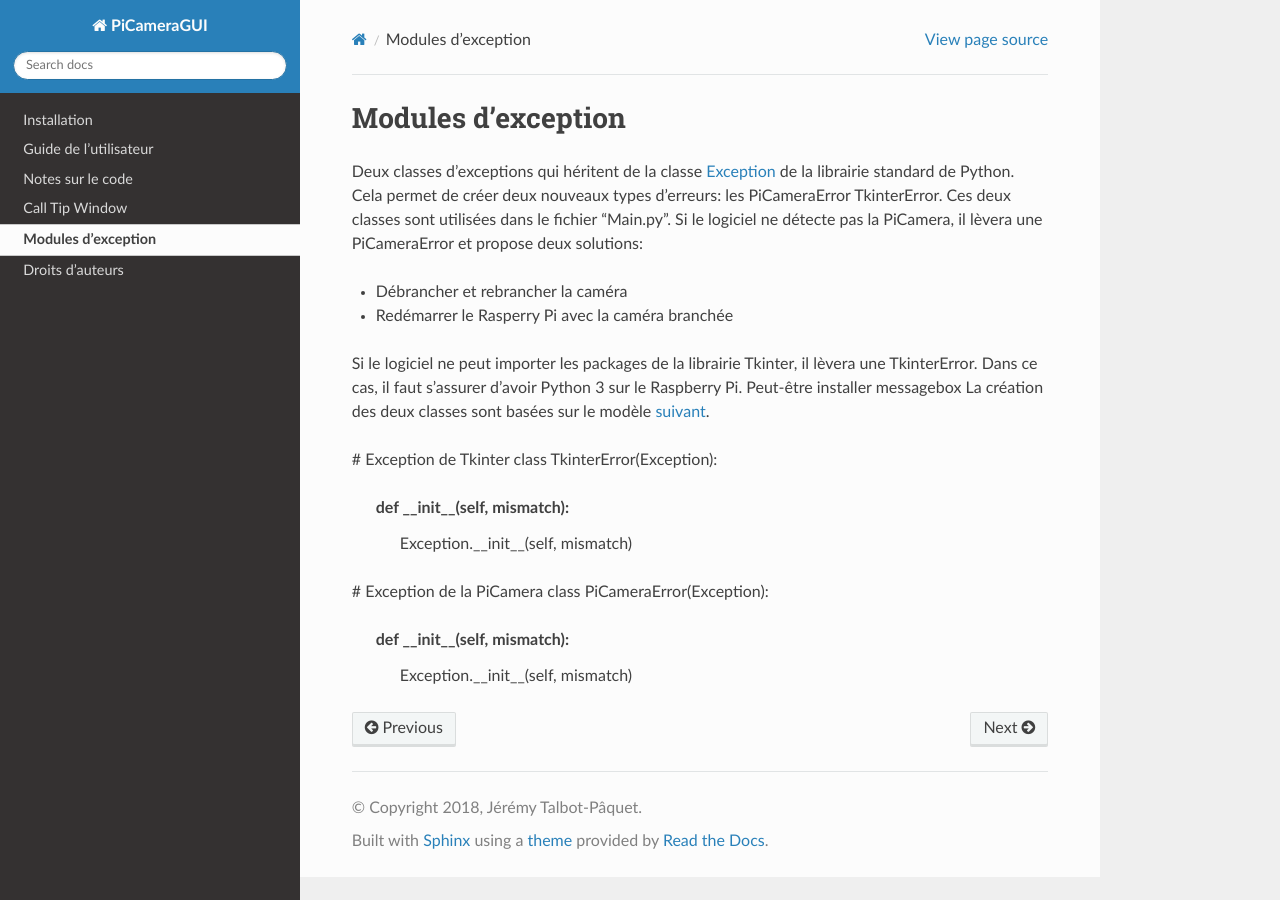
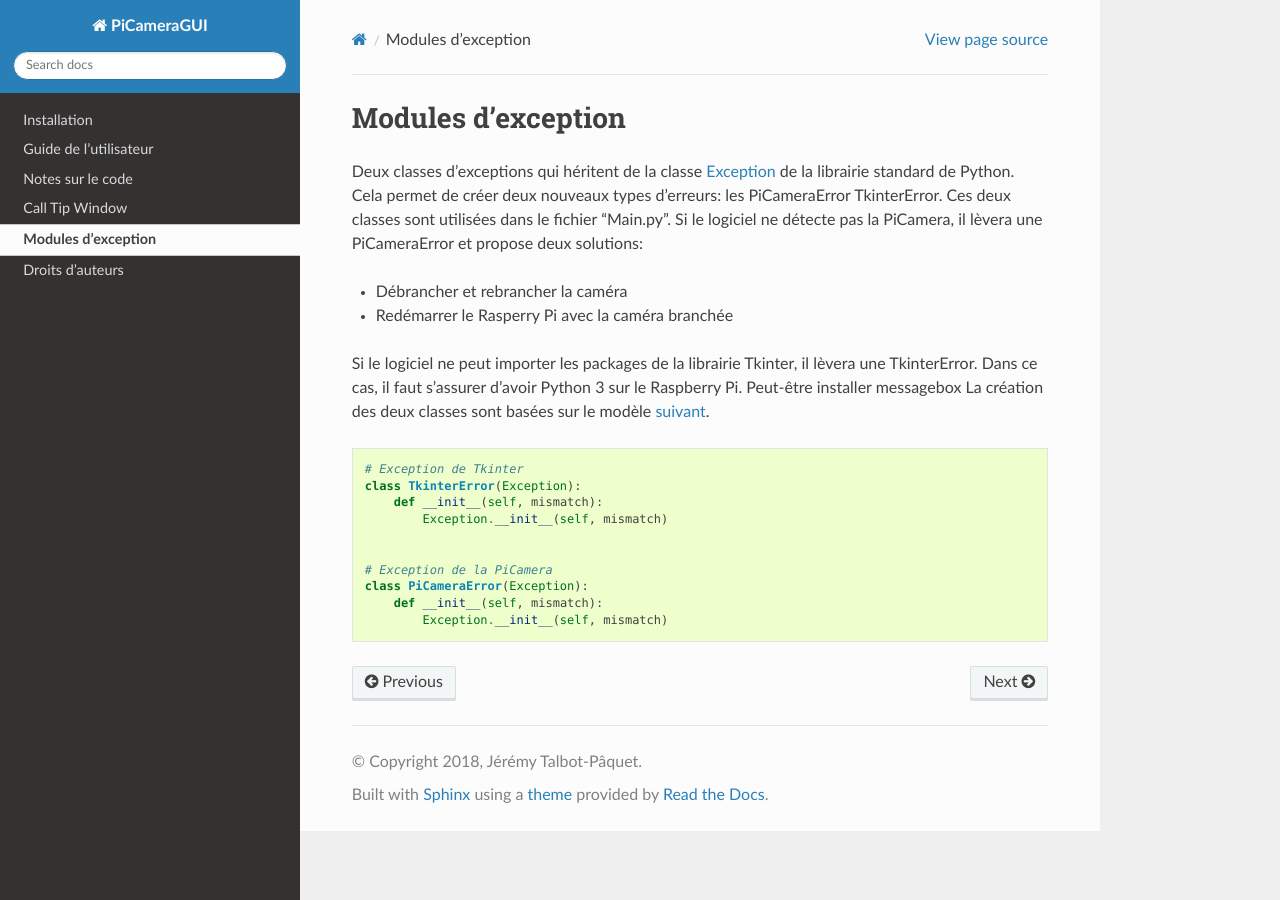
Before and after one commit to jtpaquet/PiCamera-GUI, a Sphinx documentation site: the page built from docs/docs/source/exceptionsmodules.rst, in a window 1280 px wide. Built offline with Sphinx 7.4.7 and the Read the Docs theme 2.0.0, drawn with Linux system fonts in a browser that asks for light colours.

Commit message:
Modification de la documentation

```diff
--- a/docs/docs/source/exceptionsmodules.rst
+++ b/docs/docs/source/exceptionsmodules.rst
@@ -12,19 +12,19 @@ Ces deux classes sont utilisées dans le fichier "Main.py". Si le logiciel ne d
 * Redémarrer le Rasperry Pi avec la caméra branchée
 
 Si le logiciel ne peut importer les packages de la librairie Tkinter, il lèvera une TkinterError. Dans ce cas, il faut s'assurer d'avoir Python 3 sur le Raspberry Pi. Peut-être installer messagebox
-La création des deux classes sont basées sur le modèle `suivant`_.
+La création des deux classes sont basées sur le modèle `suivant`_. ::
 
 
-# Exception de Tkinter
-class TkinterError(Exception):
-    def __init__(self, mismatch):
-        Exception.__init__(self, mismatch)
+	# Exception de Tkinter
+	class TkinterError(Exception):
+	    def __init__(self, mismatch):
+	        Exception.__init__(self, mismatch)
 
 
-# Exception de la PiCamera
-class PiCameraError(Exception):
-    def __init__(self, mismatch):
-        Exception.__init__(self, mismatch)
+	# Exception de la PiCamera
+	class PiCameraError(Exception):
+	    def __init__(self, mismatch):
+        	Exception.__init__(self, mismatch)
 
 
 .. _Exception: https://docs.python.org/2/tutorial/errors.html
```
